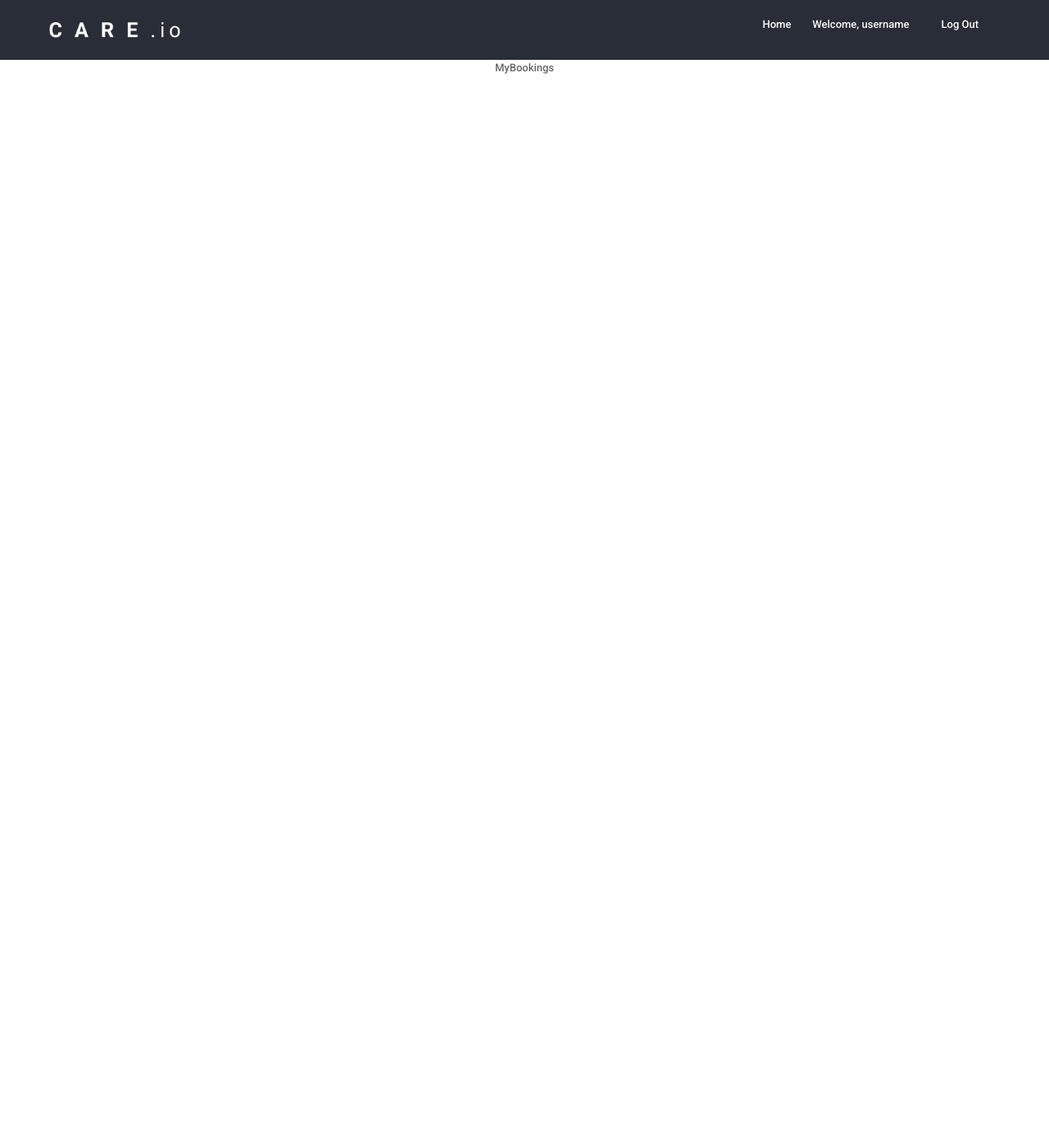
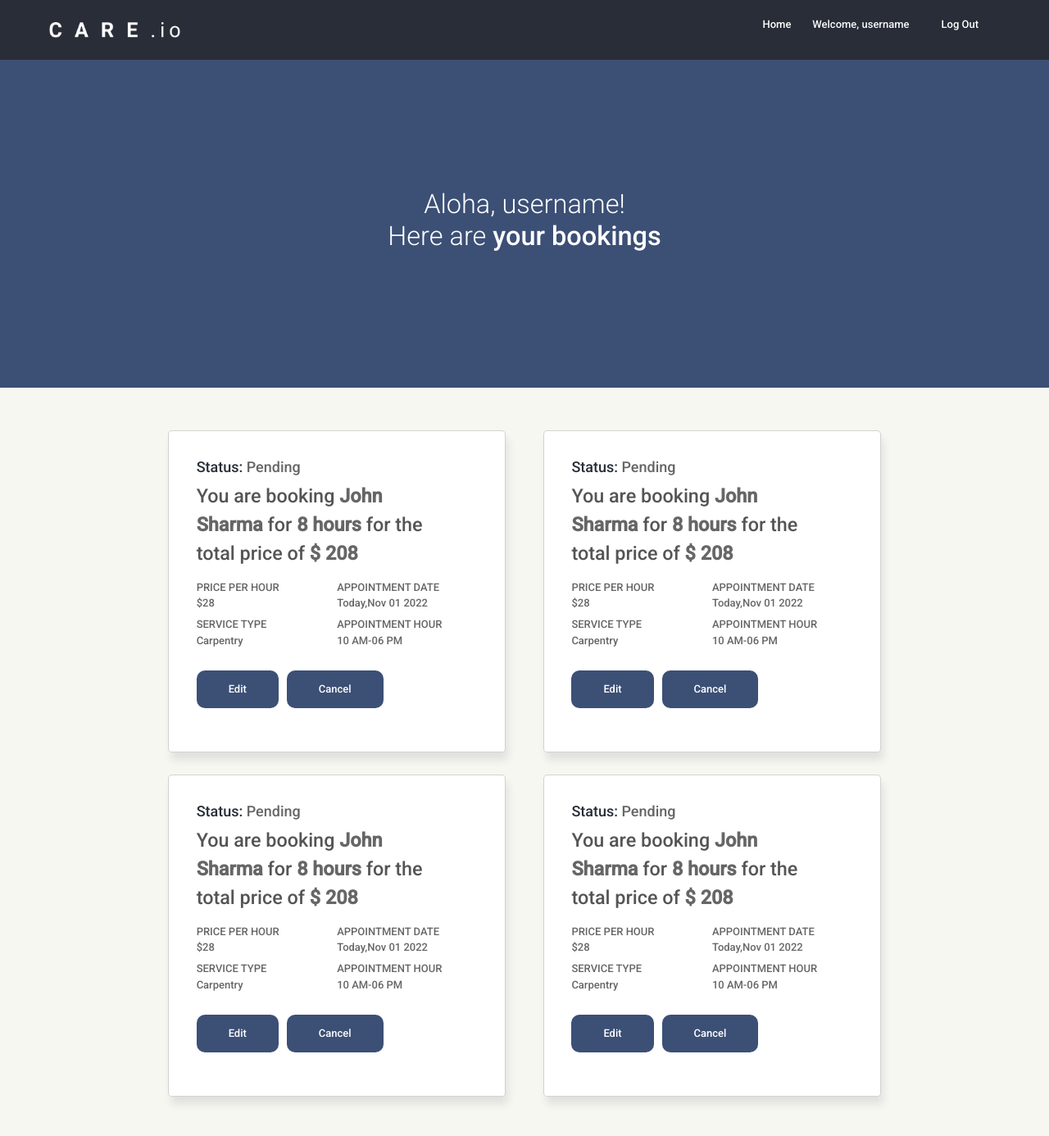
Before and after one commit to umarsalih/careio_react_frontend, a React (Create React App) app: page /my-bookings in a window 1280 px wide. Shown: the top 1386 px of the page at 82% size. Before the commit the page ends 800 px from the top, so only its background shows below. Built offline with nearby package versions, Linux system fonts and the light colour scheme; the HTML template or start-up script is replaced by a standard one.

Commit message:
add urls in tags

```diff
--- a/src/App.js
+++ b/src/App.js
@@ -20,6 +20,7 @@ function App() {
           <Route path='/' element={<Home/>} />
           <Route path='/signup' element={<Signup/>} />
           <Route path='/my-bookings' element={<MyBookings/>} />
+
         </Routes>
         <LoginModal/>
       </div>
--- /dev/null
+++ b/src/components/mybookings/BookingBanner.jsx
@@ -0,0 +1,49 @@
+
+import "./../../styles/mybookings.css";
+import React, { useState, useEffect, Fragment} from 'react';
+import { useSelector, useDispatch } from 'react-redux';
+import { isLoggedIn, setLogin , toggleLogin , currentUser} from '../../store/login-store';
+import { Link } from 'react-router-dom'
+
+
+const BookingBanner = () => {
+
+    const isLogged = useSelector(isLoggedIn);
+    const dispatch = useDispatch();
+    const user = useSelector(currentUser);
+   return (
+    <Fragment>
+        <div className="bookingBanner">
+        <div className="bookingBanner__inner">
+        <div className="container">
+            <div className='row p-5'>
+                <div className="bg-text">
+                    {
+                        !isLogged ?  (
+                            <div>
+                                <Link to="/signup" className="btn btn-primary">
+                                    Sign Up
+                                </Link>
+                                &nbsp;
+                                <button type="button"
+                                    className="btn btn-primary"
+                                    data-bs-toggle="modal"
+                                    data-bs-target="#loginModal">
+                                    Log In
+                                </button>
+                            </div>
+                        ) : (
+                            <div>
+                               <h1>Aloha, {user.username}! <br/>Here are <span>your bookings</span></h1>
+                            </div>
+                        )}
+                </div>
+            </div>
+        </div>
+    </div>
+</div>
+    </Fragment>
+   );
+}
+
+export default BookingBanner  ;
--- /dev/null
+++ b/src/components/mybookings/BookingCards.jsx
@@ -0,0 +1,132 @@
+import "./../../styles/mybookings.css";
+import { isPending } from '@reduxjs/toolkit';
+import React, {Fragment, useState} from 'react';
+import { useDispatch, useSelector } from 'react-redux';
+import { updatePartner } from '../../store/booking-store';
+import { isLoggedIn } from '../../store/login-store';
+
+
+
+
+const BookingCards = ({
+        partnerId = 41,
+        firstName = "John",
+        lastName = "Sharma",
+        status = "Pending",
+        duration = 8,
+        amount = 208
+    }) => {
+
+    const isLogged = useSelector(isLoggedIn)
+
+
+  return (
+    <Fragment>
+   <div id='bookingCardWrapper'>
+   <div class="row">
+   <div class="col-sm-6">
+    <div class="card">
+      <div class="card-body">
+        <h5 class="status">Status: <span> {status}</span></h5>
+        <p class="bookingDetail">You are booking <strong> {firstName} <br/>{lastName} </strong> for<strong> {duration} hours </strong>for the <br/>total price of<strong> $ {amount}</strong></p>
+        <div className='otherBookingDetails'>
+            <div className='cellLeft'>PRICE PER HOUR <br/> $28</div>
+            <div className='cellRight'>APPOINTMENT DATE <br/> Today,Nov 01 2022</div>
+
+        </div>
+
+        <div className='otherBookingDetails'>
+        <div className='cellLeft'>SERVICE TYPE <br/> Carpentry</div>
+        <div className='cellRight'>APPOINTMENT HOUR <br/> 10 AM-06 PM</div>
+
+        </div>
+
+        <div className='bookingCarButtons'>
+        <button type="button" class="btn mod-button">Edit</button>
+        <button type="button" class="btn mod-button">Cancel</button>
+        </div>
+      </div>
+    </div>
+  </div>
+
+  <div class="col-sm-6">
+  <div class="card">
+    <div class="card-body">
+      <h5 class="status">Status: <span> {status}</span></h5>
+      <p class="bookingDetail">You are booking <strong> {firstName} <br/>{lastName} </strong> for<strong> {duration} hours </strong>for the <br/>total price of<strong> $ {amount}</strong></p>
+      <div className='otherBookingDetails'>
+          <div className='cellLeft'>PRICE PER HOUR <br/> $28</div>
+          <div className='cellRight'>APPOINTMENT DATE <br/> Today,Nov 01 2022</div>
+
+      </div>
+      <div className='otherBookingDetails'>
+      <div className='cellLeft'>SERVICE TYPE <br/> Carpentry</div>
+      <div className='cellRight'>APPOINTMENT HOUR <br/> 10 AM-06 PM</div>
+
+      </div>
+      <div className='bookingCarButtons'>
+      <button type="button" class="btn mod-button">Edit</button>
+      <button type="button" class="btn mod-button">Cancel</button>
+      </div>
+    </div>
+  </div>
+</div>
+
+
+<div class="col-sm-6">
+  <div class="card">
+    <div class="card-body">
+      <h5 class="status">Status: <span> {status}</span></h5>
+      <p class="bookingDetail">You are booking <strong> {firstName} <br/>{lastName} </strong> for<strong> {duration} hours </strong>for the <br/>total price of<strong> $ {amount}</strong></p>
+      <div className='otherBookingDetails'>
+          <div className='cellLeft'>PRICE PER HOUR <br/> $28</div>
+          <div className='cellRight'>APPOINTMENT DATE <br/> Today,Nov 01 2022</div>
+
+      </div>
+      <div className='otherBookingDetails'>
+      <div className='cellLeft'>SERVICE TYPE <br/> Carpentry</div>
+      <div className='cellRight'>APPOINTMENT HOUR <br/> 10 AM-06 PM</div>
+
+      </div>
+      <div className='bookingCarButtons'>
+      <button type="button" class="btn mod-button">Edit</button>
+      <button type="button" class="btn mod-button">Cancel</button>
+      </div>
+    </div>
+  </div>
+</div>
+
+<div class="col-sm-6">
+  <div class="card">
+    <div class="card-body">
+      <h5 class="status">Status: <span> {status}</span></h5>
+      <p class="bookingDetail">You are booking <strong> {firstName} <br/>{lastName} </strong> for<strong> {duration} hours </strong>for the <br/>total price of<strong> $ {amount}</strong></p>
+      <div className='otherBookingDetails'>
+          <div className='cellLeft'>PRICE PER HOUR <br/> $28</div>
+          <div className='cellRight'>APPOINTMENT DATE <br/> Today,Nov 01 2022</div>
+
+      </div>
+      <div className='otherBookingDetails'>
+      <div className='cellLeft'>SERVICE TYPE <br/> Carpentry</div>
+      <div className='cellRight'>APPOINTMENT HOUR <br/> 10 AM-06 PM</div>
+
+      </div>
+      <div className='bookingCarButtons'>
+      <button type="button" class="btn mod-button">Edit</button>
+      <button type="button" class="btn mod-button">Cancel</button>
+      </div>
+    </div>
+  </div>
+</div>
+
+
+
+
+</div>
+
+</div>
+    </Fragment>
+
+  )
+}
+export default BookingCards;
--- a/src/components/pages/Home.jsx
+++ b/src/components/pages/Home.jsx
@@ -8,6 +8,8 @@ import Nav from '../templates/Nav';
 
 const Home = () => {
     return (
+
+
         <Fragment>
             <div id="CareIOHome">
                 <div className="careio__superwrapper">
--- a/src/components/pages/MyBookings.jsx
+++ b/src/components/pages/MyBookings.jsx
@@ -1,9 +1,25 @@
-import React from 'react'
+import "./../../styles/mybookings.css";
+import BookingBanner from '../mybookings/BookingBanner'
+import React, { useRef, useState, useEffect, Fragment} from 'react';
+import BookingCards from '../mybookings/BookingCards';
 
 // @AMAN, create booking frontend here please. thanks.
 
 export default function MyBookings() {
   return (
-    <div>MyBookings</div>
+    <Fragment>
+     <div id="CareIOHome">
+         <div className="careio__superwrapper">
+             <div className="hero__holder">
+                 <BookingBanner/>
+             </div>
+             <div className="careio__body py-5">
+                 <BookingCards/>
+             </div>{ /* end of careio__body */ }
+         </div>
+     </div>
+
+ </Fragment>
   )
+
 }
--- a/src/components/partners/PartnerCard.jsx
+++ b/src/components/partners/PartnerCard.jsx
@@ -26,6 +26,7 @@ const PartnerCard = ({
 
   return (
     <Fragment>
+
         <div className="care-partner-card__outter mx-md-4 col-md-12 mx-lg-0 col-lg-6 p-2 mt-0 mb-1">
         <div className='care-partner-card'>
             <div className="image">
--- /dev/null
+++ b/src/styles/mybookings.css
@@ -0,0 +1,106 @@
+/*  booking banner css-------------------*/
+
+#CareIOHome .bookingBanner {
+    background-size: cover;
+    margin: 0;
+    background-position: center;
+  }
+  #CareIOHome .bookingBanner__inner {
+    background-color: #3C4F75;
+    display: flex;
+    min-height: 50vh;
+    align-items: center;
+  }
+
+
+  #CareIOHome .bookingBanner__inner h1 {
+    color: #fff;
+    font-size: 2.5rem;
+
+    font-weight: 200;
+  }
+
+  #CareIOHome .bookingBanner__inner span {
+    color: #fff;
+    font-size: 2.5rem;
+
+    font-weight: 500;
+  }
+
+
+
+
+  /* ----endo booking banner css-------------------------*/
+
+  /*--------------booking card css---*/
+
+  /*------just this row tag is messing with the home pages css can you find any solution to separate them  means my row tag and yours*/
+
+  .row{
+    padding-left: 15%;
+    padding-right: 15%;
+
+  }
+
+  .card{
+    margin:  3%;
+    box-shadow: 0.25rem 0.75rem 0.75rem rgba(40, 45, 55, 0.1);
+  }
+
+  .card-body{
+    display: block;
+    text-align: left;
+    margin: 5%;
+       }
+
+
+   .status{
+    font-size: large;
+   }
+
+   .status span{
+    font-size: large;
+    }
+
+    .bookingDetail{
+
+      font-size: 1.8rem;
+      margin-top: 2%;
+      margin-bottom: 4%;
+
+    }
+    .bookingDetail strong{
+      font-size: 1.8rem;
+    }
+
+    .otherBookingDetails{
+      display: flex;
+      margin-bottom: 2%;
+
+    }
+    .otherBookingDetails .cellLeft{
+     min-width: 50%;
+
+    }
+    .otherBookingDetails .cellRight{
+      min-width: 50%;
+     }
+
+     .bookingCarButtons .mod-button {
+      background-color: #3C4F75!important;
+      color: #fff;
+      padding: 8px 30px;
+      margin: 20px 0px;
+      margin-right: 10px;
+      border-radius: 10px;
+
+      }
+
+
+
+
+
+
+
+
+  /*---end of booking card css-----*/
```
Also changed, not shown: src/styles/care.css (+75 -0 lines).
